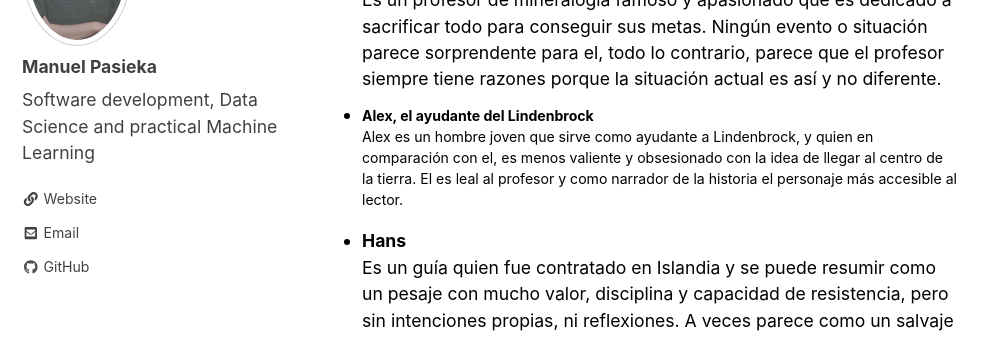
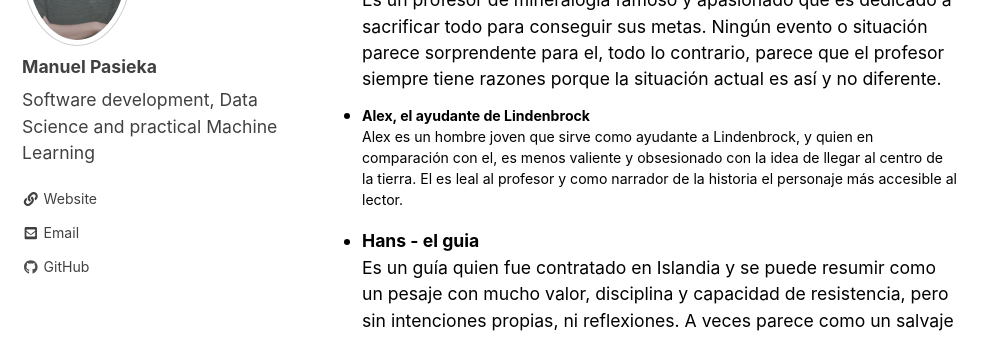
Before and after one commit to mapa17/mapa17.github.io, a Jekyll site: the page built from _posts/2020-07-28-BookReview-JV-Viaje_al_centro_de_la_Tierra.md, in a window 1280 px wide and 900 px high, scrolled down 1217 px. Shown: the part 153-490 px from the top of the window, without its empty margins (0-997 px from the left). Built offline with Jekyll 4.4.1, drawn with Linux system fonts in a browser that asks for light colours; nearby versions of some CDN libraries.

Commit message:
Minor fixes

```diff
--- a/_posts/2020-07-28-BookReview-JV-Viaje_al_centro_de_la_Tierra.md
+++ b/_posts/2020-07-28-BookReview-JV-Viaje_al_centro_de_la_Tierra.md
@@ -25,9 +25,9 @@ Como en ahora todas las historias de aventura de Julio Verne, hay tres personaje
 Un personaje de ‘gentleman’ o una persona de autoridad que comienza un viaje de aventura. Un ayudante que acompaña el explorador a pesar de dudas y miedo, y que nos sirve como narrador de la historia. El último personaje es una persona ‘simple’ que es de gran ayuda y de gran valor, pero sin intenciones propias ni pensamientos.
 
 *	**El profesor Otto Lindenbrock** <br>Es un profesor de mineralogía famoso y apasionado que es dedicado a sacrificar todo para conseguir sus metas. Ningún evento o situación parece sorprendente para el, todo lo contrario, parece que el profesor siempre tiene razones porque la situación actual es así y no diferente.
-*	**Alex, el ayudante del Lindenbrock** <br>Alex es un hombre joven que sirve como ayudante a Lindenbrock, y quien en comparación con el, es menos valiente y obsesionado con la idea de llegar al centro de la tierra. El es leal al profesor y como narrador de la historia el personaje más accesible al lector.
+*	**Alex, el ayudante de Lindenbrock** <br>Alex es un hombre joven que sirve como ayudante a Lindenbrock, y quien en comparación con el, es menos valiente y obsesionado con la idea de llegar al centro de la tierra. El es leal al profesor y como narrador de la historia el personaje más accesible al lector.
 
-* **Hans**<br>Es un guía quien fue contratado en Islandia y se puede resumir como un pesaje con mucho valor, disciplina y capacidad de resistencia, pero sin intenciones propias, ni reflexiones. A veces parece como un salvaje noble con falta completa de ideas y opciones propias.
+* **Hans - el guia** <br>Es un guía quien fue contratado en Islandia y se puede resumir como un pesaje con mucho valor, disciplina y capacidad de resistencia, pero sin intenciones propias, ni reflexiones. A veces parece como un salvaje noble con falta completa de ideas y opciones propias.
 
 Por desgracias, ningún personaje tiene aspectos particularmente interesantes, conflictos que se resuelven durante la historia, o desarrolle personal.
 
```
